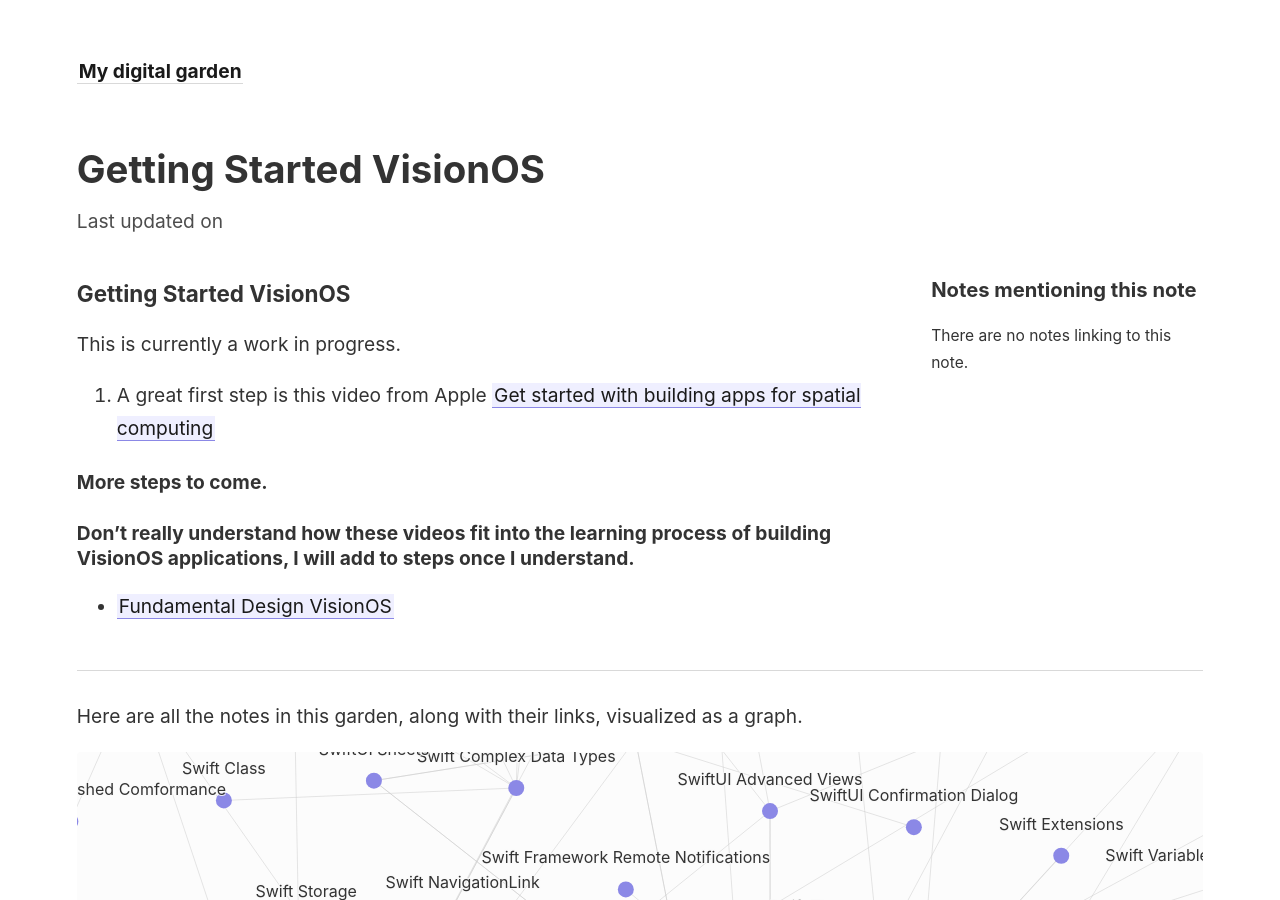
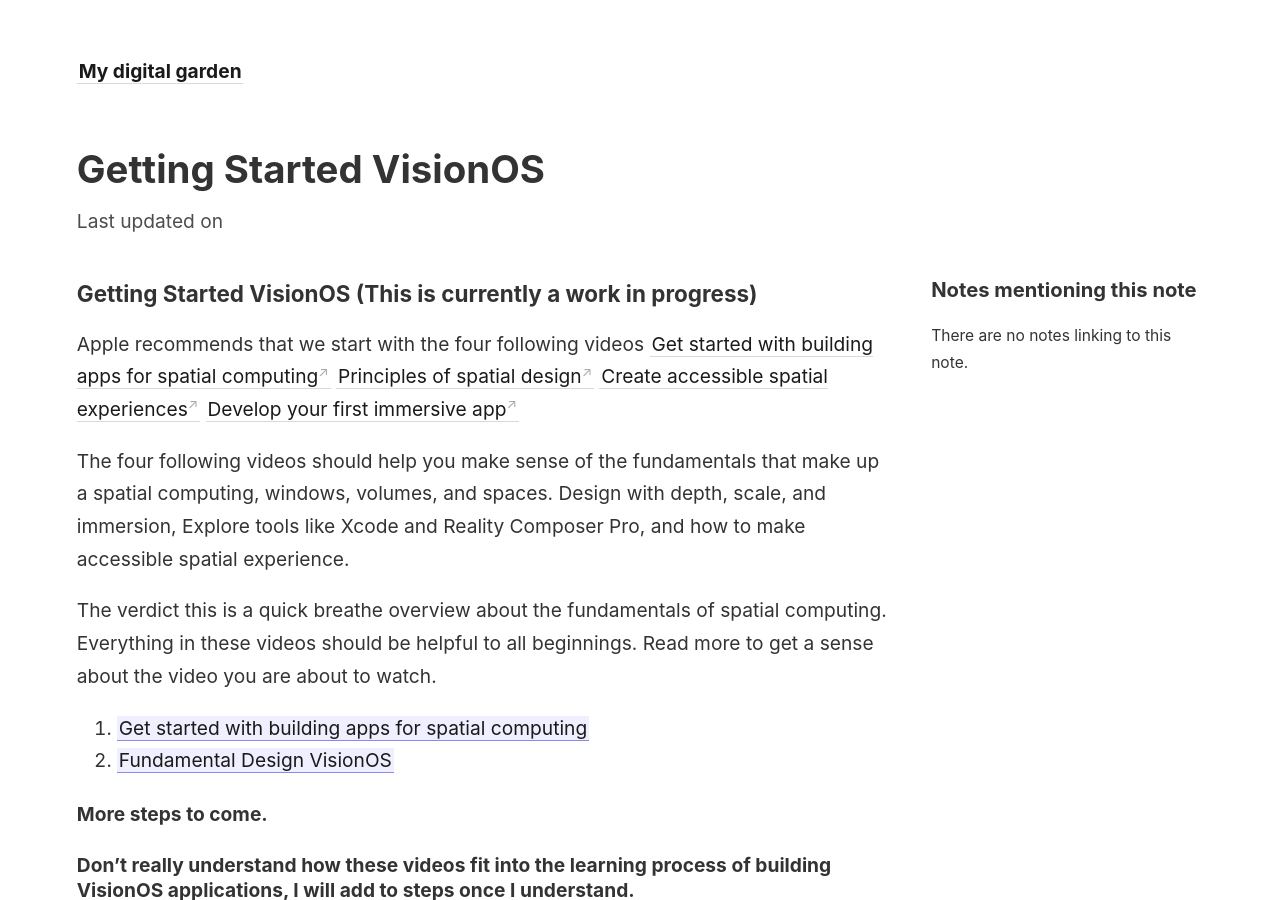
Before and after one commit to ahrchen/digital-garden-knowselfdaily, a Jekyll site: the page built from _notes/VisionOS/Getting Started VisionOS.md, in a window 1280 px wide and 900 px high. Built offline with Jekyll 4.4.1, drawn with Linux system fonts in a browser that asks for light colours; some of the changed text lies outside the part shown.

Commit message:
Building Spatial Experiences with RealityKit

```diff
--- a/_notes/VisionOS/Getting Started VisionOS.md
+++ b/_notes/VisionOS/Getting Started VisionOS.md
@@ -2,13 +2,22 @@
 title: Getting Started VisionOS
 ---
 
-### Getting Started VisionOS
+### Getting Started VisionOS (This is currently a work in progress)
 
-This is currently a work in progress.
+Apple recommends that we start with the four following videos
+[Get started with building apps for spatial computing](https://developer.apple.com/videos/play/wwdc2023/10260/)
+[Principles of spatial design](https://developer.apple.com/videos/play/wwdc2023/10072/)
+[Create accessible spatial experiences](https://developer.apple.com/videos/play/wwdc2023/10034/)
+[Develop your first immersive app](https://developer.apple.com/videos/play/wwdc2023/10203/)
 
-1. A great first step is this video from Apple [[Get started with building apps for spatial computing]]
+The four following videos should help you make sense of the fundamentals that make up a spatial computing, windows, volumes, and spaces. Design with depth, scale, and immersion, Explore tools like Xcode and Reality Composer Pro, and how to make accessible spatial experience.
+
+The verdict this is a quick breathe overview about the fundamentals of spatial computing. Everything in these videos should be helpful to all beginnings. Read more to get a sense about the video you are about to watch.
+1. [[Get started with building apps for spatial computing]]
+2. [[Fundamental Design VisionOS]]
+
 
 #### More steps to come.
 
 #### Don't really understand how these videos fit into the learning process of building VisionOS applications, I will add to steps once I understand.
-- [[Fundamental Design VisionOS]]
+- [[Building Spatial Experiences with RealityKit]]
```
Also changed, not shown: _notes/VisionOS/Building Spatial Experiences with RealityKit.md (added, +73 -0 lines), _notes/VisionOS/Fundamentals Design VisionOS.md (+3 -3 lines).
